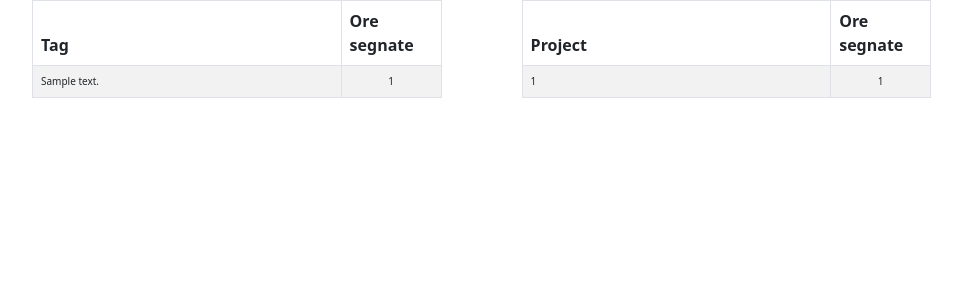
After one commit to BugliL/AttendanceManagement, a Django app: page /task/tag-report/ in a window 1280 px wide. The commit adds this page. Shown: the top 300 px of the page, without its empty margins (48-1010 px from the left). Run offline with Django 3.2, Linux system fonts and the light colour scheme; tables that the repository leaves empty hold one stand-in row (values such as "Sample post").

Commit message:
Aggiunto report

```diff
--- a/attendance/task/models/activity.py
+++ b/attendance/task/models/activity.py
@@ -10,9 +10,9 @@ from .tag import Tag
 class Activity(models.Model):
     date = models.DateField(default=timezone.now)
     user = models.ForeignKey(User, related_name='activities', on_delete=models.PROTECT, null=False, blank=False)
-    event = models.ForeignKey(Event, related_name='activities', on_delete=models.PROTECT, null=True, blank=True)
-    project = models.ForeignKey(Project, related_name='activities', on_delete=models.PROTECT, null=True, blank=True)
-    tags = models.ManyToManyField(to=Tag)
+    event = models.ForeignKey(Event, related_name='events', on_delete=models.PROTECT, null=True, blank=True)
+    project = models.ForeignKey(Project, related_name='projects', on_delete=models.PROTECT, null=True, blank=True)
+    tags = models.ManyToManyField(to=Tag, related_name='activities')
     hours = models.DecimalField(max_digits=4, decimal_places=1)
     note = models.TextField(blank=True)
 
--- a/attendance/task/urls.py
+++ b/attendance/task/urls.py
@@ -3,5 +3,6 @@ from django.urls import path
 from . import views
 
 urlpatterns = [
-    path(r'calendar/', views.CalendarView.as_view(), name='calendar'),  # here
+    path(r'calendar/', views.CalendarView.as_view(), name='calendar'),
+    path(r'tag-report/', views.HoursReport.as_view(), name='tags-hours'),
 ]
--- a/attendance/task/views.py
+++ b/attendance/task/views.py
@@ -1,14 +1,15 @@
+from django.db.models import Sum, F
 from django.utils import timezone
 from django.utils.safestring import mark_safe
-from django.views import generic
+from django.views import generic, View
 
 from attendance.widgets import Report
-from task.models import Activity
+from task.models import Activity, Tag
 
 
 class CalendarView(generic.ListView):
     model = Activity
-    template_name = 'task/attivita.html'
+    template_name = 'task/calendar.html'
 
     def get_context_data(self, **kwargs):
         this_month = timezone.now()
@@ -16,3 +17,30 @@ class CalendarView(generic.ListView):
         context = super().get_context_data(**kwargs)
         context['report'] = mark_safe(Report(this_month, activities=activities))
         return context
+
+
+class HoursReport(generic.ListView):
+    model = Tag
+    template_name = 'task/hours.html'
+
+    def get_context_data(self, **kwargs):
+        context = super().get_context_data(**kwargs)
+        context['report_tag'] = self.get_activity_report()
+        context['report_projects'] = self.get_project_report()
+        return context
+
+    def get_project_report(self):
+        return Tag.objects \
+            .filter(activities__project__isnull=False) \
+            .annotate(projectname=F('activities__project__name')) \
+            .values('projectname') \
+            .annotate(text=F('projectname')) \
+            .annotate(hours=Sum('activities__hours')) \
+            .order_by('-hours')
+
+    def get_activity_report(self):
+        return Tag.objects \
+            .filter(activities__isnull=False) \
+            .values('text') \
+            .annotate(hours=Sum('activities__hours')) \
+            .order_by('-hours')
--- /dev/null
+++ b/attendance/templates/task/calendar.html
@@ -0,0 +1,5 @@
+{% extends 'task/index.html' %}
+
+{% block content %}
+  <div class="calendar_div">{{ report }}</div>
+{% endblock %}
--- /dev/null
+++ b/attendance/templates/task/hours.html
@@ -0,0 +1,8 @@
+{% extends 'task/index.html' %}
+
+{% block content %}
+  <div class="report_tables">
+    {% include 'task/table_report.html' with tipo='Tag' report=report_tag %}
+    {% include 'task/table_report.html' with tipo='Project' report=report_projects %}
+  </div>
+{% endblock %}
--- a/attendance/templates/task/attivita.html
+++ b/attendance/templates/task/index.html
@@ -11,11 +11,15 @@
     {# } #}
 
     td {
-        border: 1px solid black;
         font-size: 10px;
         min-width: 20px;
         padding-left: 7px;
         padding-right: 7px;
+    }
+
+    td.large_hours {
+        text-align: center;
+        width: 100px;
     }
 
     td.hours {
@@ -37,9 +41,22 @@
         margin-left: 30px;
     }
 
+    tr.sunday {
+        background-color: darkgray;
+    }
+
+    .report_tables {
+        width: 80%;
+    }
+
+    .report_tables table {
+        width: 40%;
+        float: left;
+        margin-left: 80px;
+    }
   </style>
 </head>
 <body>
-<div class="calendar_div">{{ report }}</div>
+{% block content %}{% endblock %}
 </body>
 </html>
--- /dev/null
+++ b/attendance/templates/task/table_report.html
@@ -0,0 +1,16 @@
+<table class="table table-bordered table-striped">
+  <thead>
+  <tr>
+    <th>{{ tipo }}</th>
+    <th>Ore segnate</th>
+  </tr>
+  </thead>
+  <tbody>
+  {% for e in report %}
+    <tr>
+      <td class="">{{ e.text }}</td>
+      <td class="large_hours">{{ e.hours }}</td>
+    </tr>
+  {% endfor %}
+  </tbody>
+</table>
```
Also changed, not shown: attendance/attendance/widgets/report.py (+7 -3 lines).
